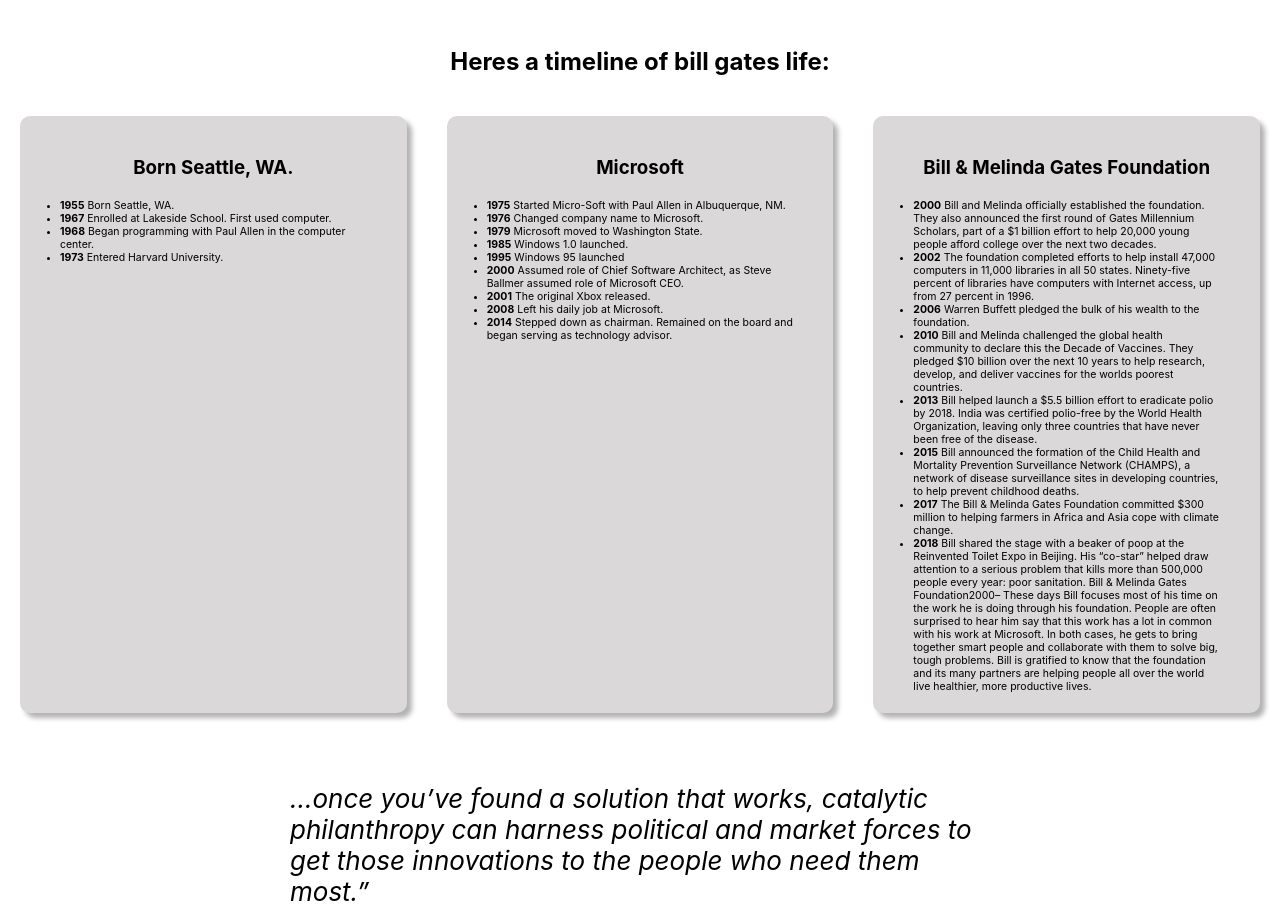
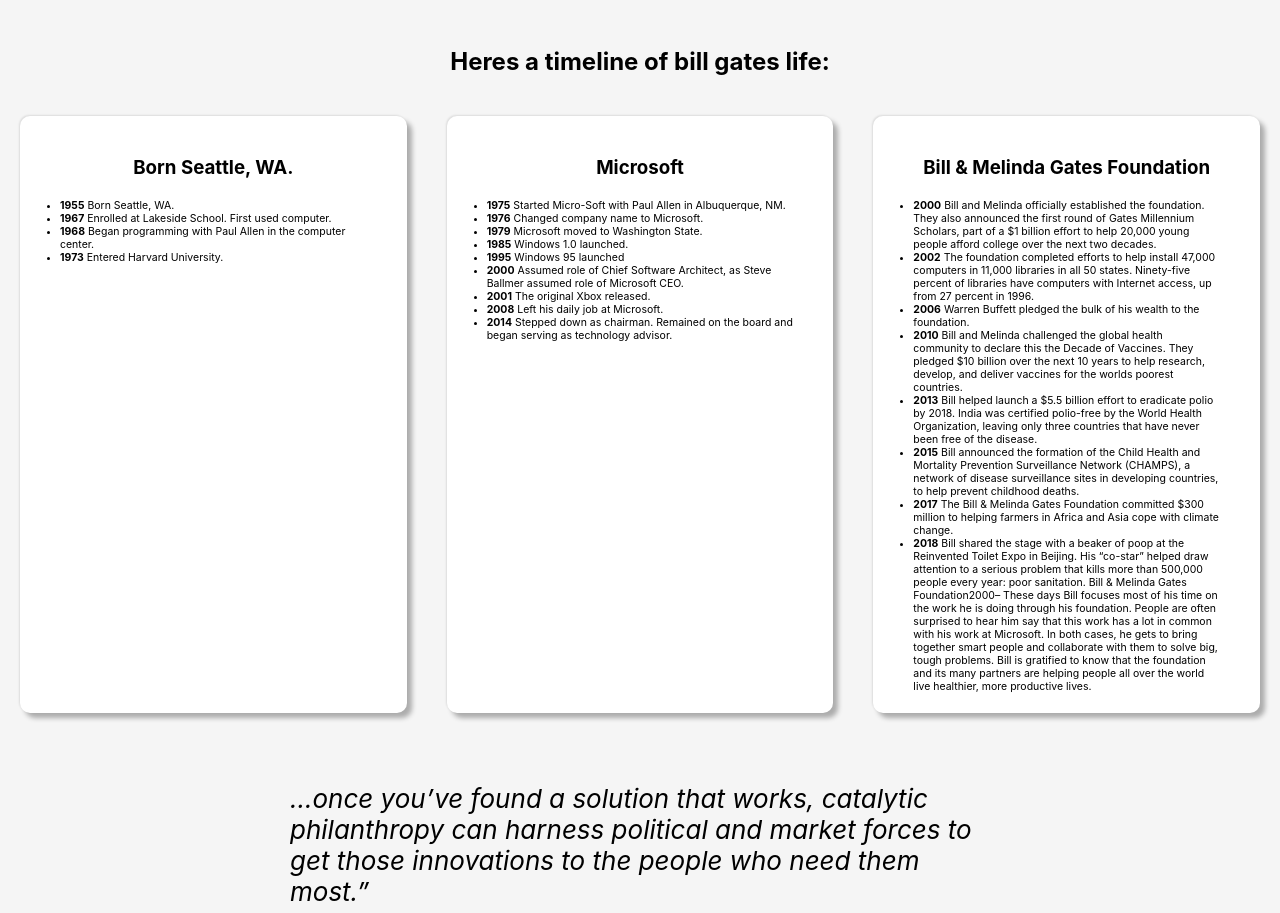
Before and after one commit to ReygaFitra/FCC-TributePage, a plain HTML site: page index.html in a window 1280 px wide. Shown: the part 1170-2083 px from the top of the page. Drawn offline with Linux system fonts and the light colour scheme.

Commit message:
change background color and card color

```diff
--- a/style.css
+++ b/style.css
@@ -2,6 +2,10 @@
   padding: 0;
   margin: 0;
   font-family: -apple-system, BlinkMacSystemFont, 'Segoe UI', Roboto, Oxygen, Ubuntu, Cantarell, 'Open Sans', 'Helvetica Neue', sans-serif;
+}
+
+main {
+  background-color: whitesmoke;
 }
 
 .nav ul {
@@ -68,9 +72,9 @@ figcaption {
   width: 400px;
   margin: 20px 20px;
   padding: 20px 40px;
-  background-color: rgb(218, 216, 216);
+  background-color: white;
   border-radius: 10px;
-  box-shadow: 5px 5px 5px rgba(0, 0, 0, 0.3);
+  box-shadow: 5px 5px 5px rgba(0, 0, 0, 0.3), -1px -1px 2px rgba(0, 0, 0, 0.1);
 }
 
 .card ul li {
```
